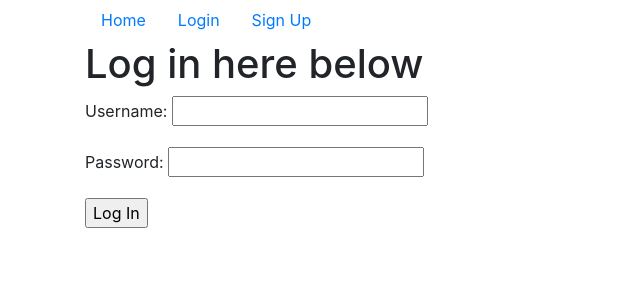
After one commit to luisfff29/custom_user, a Django app: page /login/ in a window 1280 px wide. The commit adds this page. Shown: the top 300 px of the page, without its empty margins (0-640 px from the left). Run offline with Django 3.2, Linux system fonts and the light colour scheme; some libraries are stand-ins or nearby versions.

Commit message:
log in form and view

```diff
--- a/customuser_app/forms.py
+++ b/customuser_app/forms.py
@@ -8,3 +8,8 @@ class MyUserForm(forms.ModelForm):
     class Meta():
         model = MyUser
         fields = ['username', 'password', 'display_name']
+
+
+class LoginForm(forms.Form):
+    username = forms.CharField(max_length=128)
+    password = forms.CharField(widget=forms.PasswordInput())
--- a/customuser_app/models.py
+++ b/customuser_app/models.py
@@ -5,5 +5,3 @@ from django.contrib.auth.models import AbstractUser
 # Create your models here.
 class MyUser(AbstractUser):
     display_name = models.CharField(max_length=128, null=True, blank=True)
-    is_staff = models.BooleanField(default=True)
-    is_superuser = models.BooleanField(default=True)
--- a/customuser_app/views.py
+++ b/customuser_app/views.py
@@ -1,6 +1,9 @@
-from django.shortcuts import render
+from django.shortcuts import render, reverse
 from customuser_app.models import MyUser
-from customuser_app.forms import MyUserForm
+from customuser_app.forms import MyUserForm, LoginForm
+
+from django.http import HttpResponseRedirect
+from django.contrib.auth import login, logout, authenticate
 
 
 # Create your views here.
@@ -17,7 +20,22 @@ def signupform(request):
             usuario = MyUser.objects.create_user(
                 username=data['username'], password=data['password'], display_name=data['display_name'], is_staff=True, is_superuser=True)
             usuario.save()
-        return render(request, 'index.html', {'usuario': usuario})
+        return HttpResponseRedirect(reverse('home'))
 
     form = MyUserForm()
     return render(request, 'signup.html', {'form': form})
+
+
+def loginview(request):
+    if request.method == 'POST':
+        form = LoginForm(request.POST)
+        if form.is_valid():
+            data = form.cleaned_data
+            usuario = authenticate(
+                request, username=data['username'], password=data['password'])
+            if usuario:
+                login(request, usuario)
+                return HttpResponseRedirect(reverse('home'))
+
+    form = LoginForm()
+    return render(request, 'login.html', {'form': form})
--- a/customuser_project/urls.py
+++ b/customuser_project/urls.py
@@ -21,4 +21,5 @@ urlpatterns = [
     path('admin/', admin.site.urls),
     path('', views.index, name='home'),
     path('signup/', views.signupform, name='signup'),
+    path('login/', views.loginview, name='login'),
 ]
--- a/templates/index.html
+++ b/templates/index.html
@@ -17,7 +17,7 @@
           <a class="nav-link" href="{% url 'home' %}">Home</a>
         </li>
         <li class="nav-item">
-          <a class="nav-link" href="#">Login</a>
+          <a class="nav-link" href="{% url 'login' %}">Login</a>
         </li>
         <li class="nav-item">
           <a class="nav-link" href="{% url 'signup' %}">Sign Up</a>
@@ -25,10 +25,11 @@
       </ul>
       {% block body_block %}
       <h1>Welcome to the custom user!</h1>
+      {% if request.user.is_authenticated %}
+      <h4>Welcome {{ request.user.username }}</h4>
+      {% else %}
       <h4>Make use of the nav-bar to navigate through the log in page and the sign up page</h4>
-      {% for user in users_list %}
-      {{user}}
-      {% endfor %}
+      {% endif %}
       {% endblock %}
     </div>
   </body>
--- /dev/null
+++ b/templates/login.html
@@ -0,0 +1,11 @@
+{% extends 'index.html' %}
+{% block body_block %}
+
+<h1>Log in here below</h1>
+<form action="" method="POST">
+  {% csrf_token %}
+  {{ form.as_p }}
+  <input type="submit" value="Log In">
+</form>
+
+{% endblock %}
```
Also changed, not shown: customuser_app/migrations/0001_initial.py.
